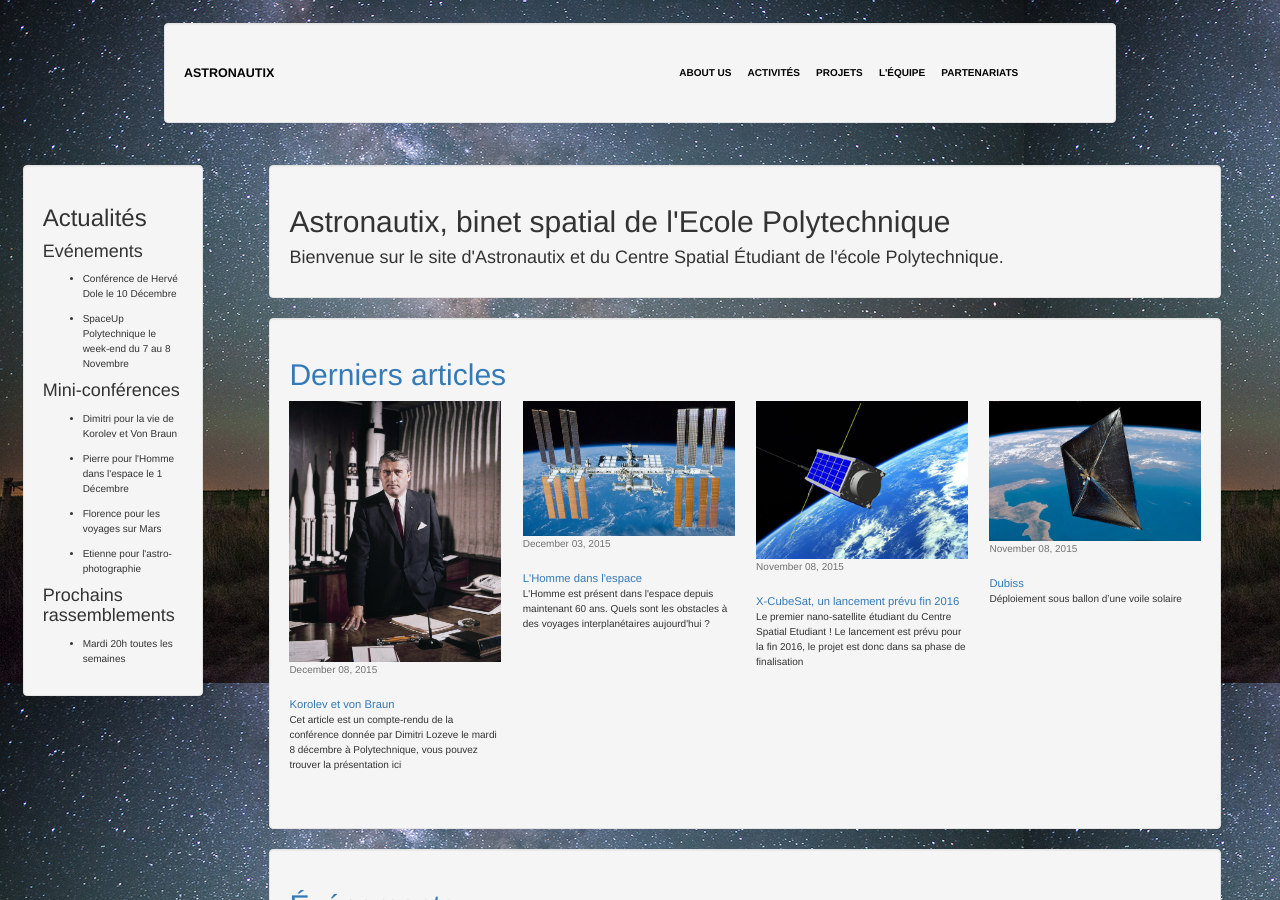
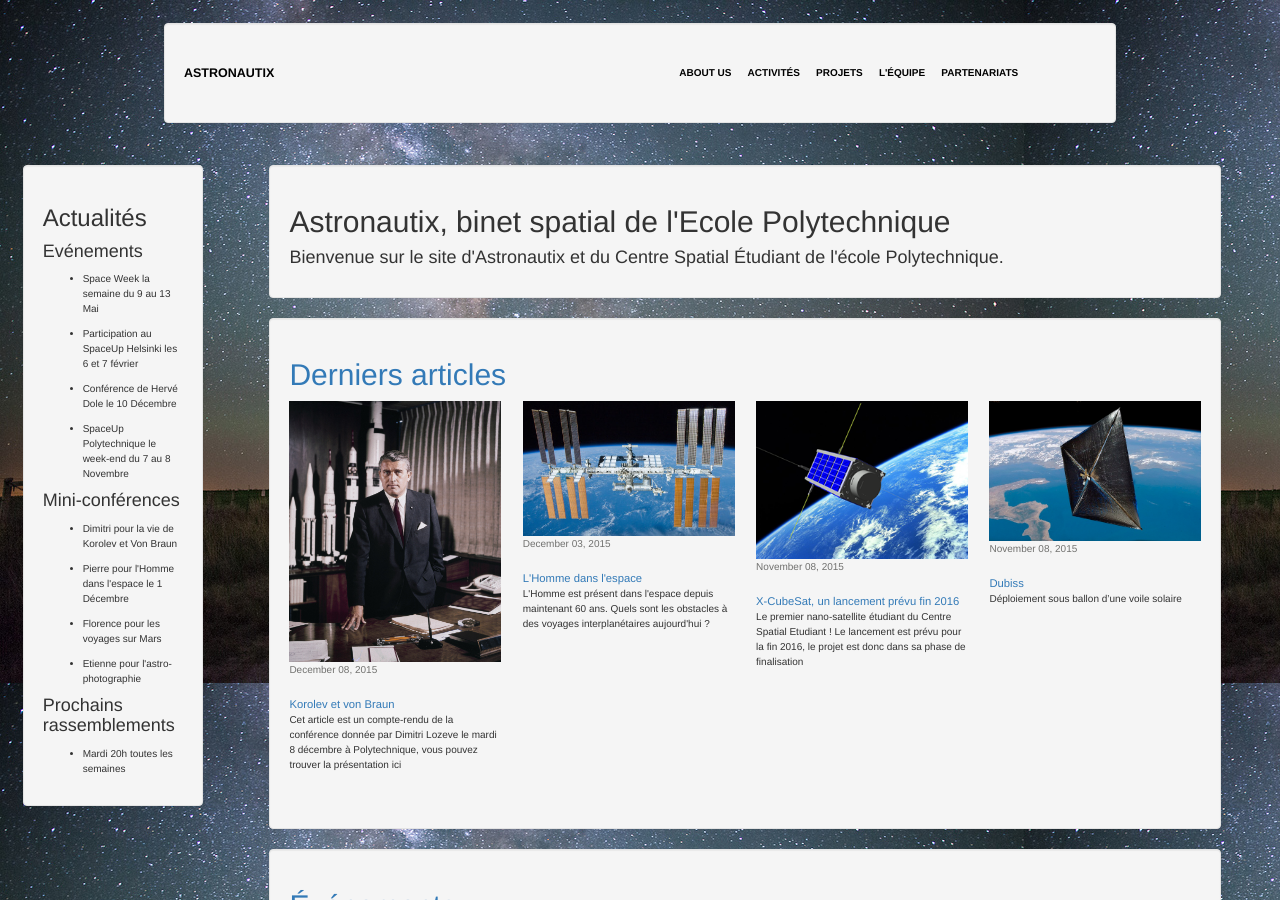
Before and after one commit to astronautix-cse-polytechnique/astronautix-cse-polytechnique.github.io, a Jekyll site: the page built from index.md, in a window 1280 px wide and 900 px high. Built offline with Jekyll 4.4.1, drawn with Linux system fonts in a browser that asks for light colours.

Commit message:
Update sidebar.yml

```diff
--- a/_data/sidebar.yml
+++ b/_data/sidebar.yml
@@ -3,6 +3,8 @@
 
 - title: Evénements
   events:
+      - description: Space Week la semaine du 9 au 13 Mai
+      - description: Participation au SpaceUp Helsinki les 6 et 7 février
       - description: Conférence de Hervé Dole le 10 Décembre
       - description: SpaceUp Polytechnique le week-end du 7 au 8 Novembre
 
```
